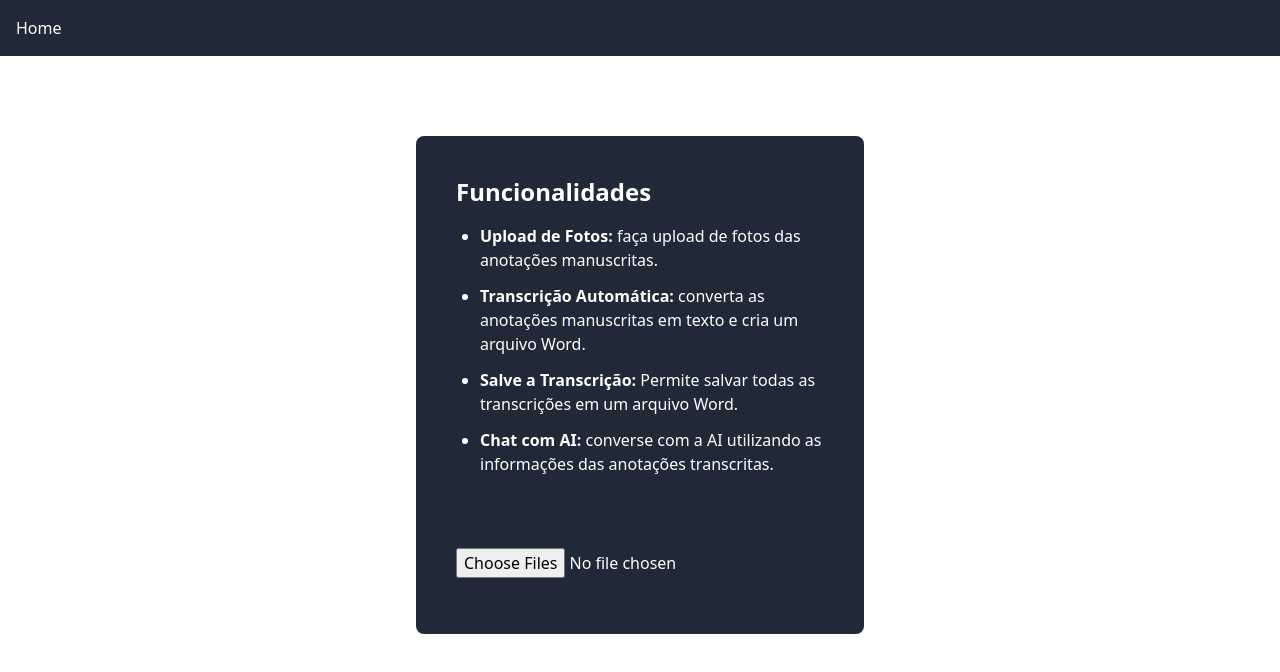
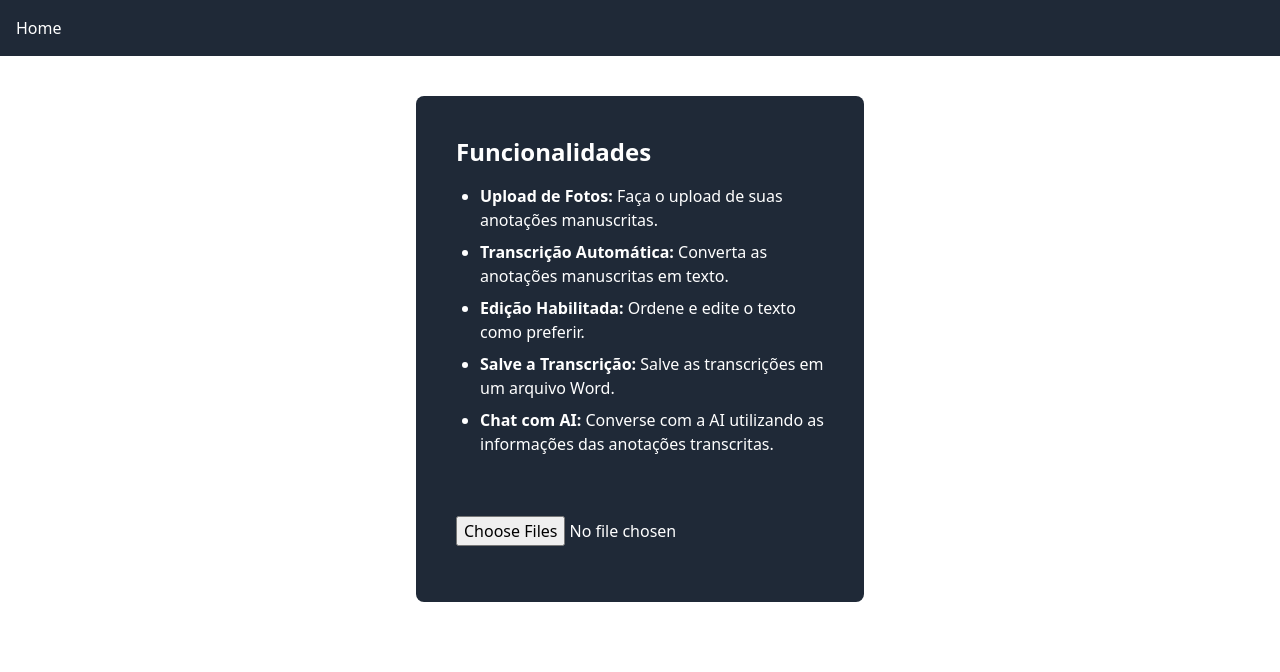
Before and after one commit to Ferreira-Jefferson/ndia, a Next.js app: page / in a window 1280 px wide. Shown: the top 672 px of the page. Built offline with nearby package versions, Linux system fonts and the light colour scheme.

Commit message:
feat: index

```diff
--- a/pages/index.js
+++ b/pages/index.js
@@ -17,24 +17,28 @@ export default function Home() {
   };
 
   return (
-    <div className="flex justify-center items-start h-screen pt-20">
+    <div className="flex justify-center items-start h-screen pt-10">
       <div className="bg-gray-800 rounded-lg p-10 max-w-md w-full">
         <h1 className="text-2xl font-bold mb-4 text-white">Funcionalidades</h1>
         <ul className="list-disc ml-6 mb-8 text-white">
-          <li className="mb-3">
-            <strong>Upload de Fotos:</strong> faça upload de fotos das anotações
+          <li className="mb-2">
+            <strong>Upload de Fotos:</strong> Faça o upload de suas anotações
             manuscritas.
           </li>
-          <li className="mb-3">
-            <strong>Transcrição Automática:</strong> converta as anotações
-            manuscritas em texto e cria um arquivo Word.
+          <li className="mb-2">
+            <strong>Transcrição Automática:</strong> Converta as anotações
+            manuscritas em texto.
           </li>
-          <li className="mb-3">
-            <strong>Salve a Transcrição:</strong> Permite salvar todas as
-            transcrições em um arquivo Word.
+          <li className="mb-2">
+            <strong>Edição Habilitada:</strong> Ordene e edite o texto como
+            preferir.
           </li>
-          <li className="mb-3">
-            <strong>Chat com AI:</strong> converse com a AI utilizando as
+          <li className="mb-2">
+            <strong>Salve a Transcrição:</strong> Salve as transcrições em um
+            arquivo Word.
+          </li>
+          <li className="mb-2">
+            <strong>Chat com AI:</strong> Converse com a AI utilizando as
             informações das anotações transcritas.
           </li>
         </ul>
@@ -43,7 +47,7 @@ export default function Home() {
           type="file"
           multiple
           onChange={handleFileChange}
-          className="mb-4 mt-10 text-white"
+          className="mb-4 mt-7 text-white"
         />
       </div>
     </div>
```
